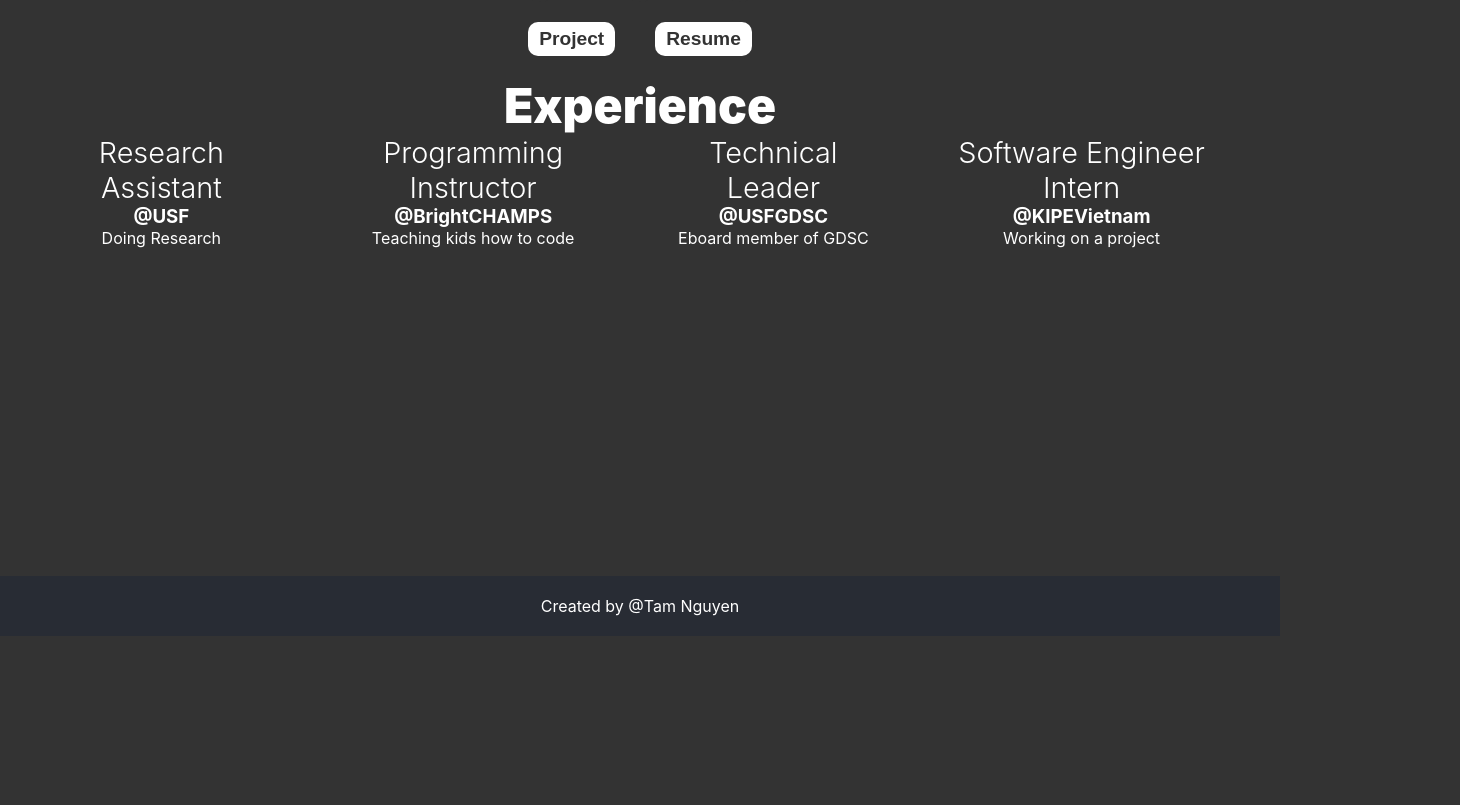
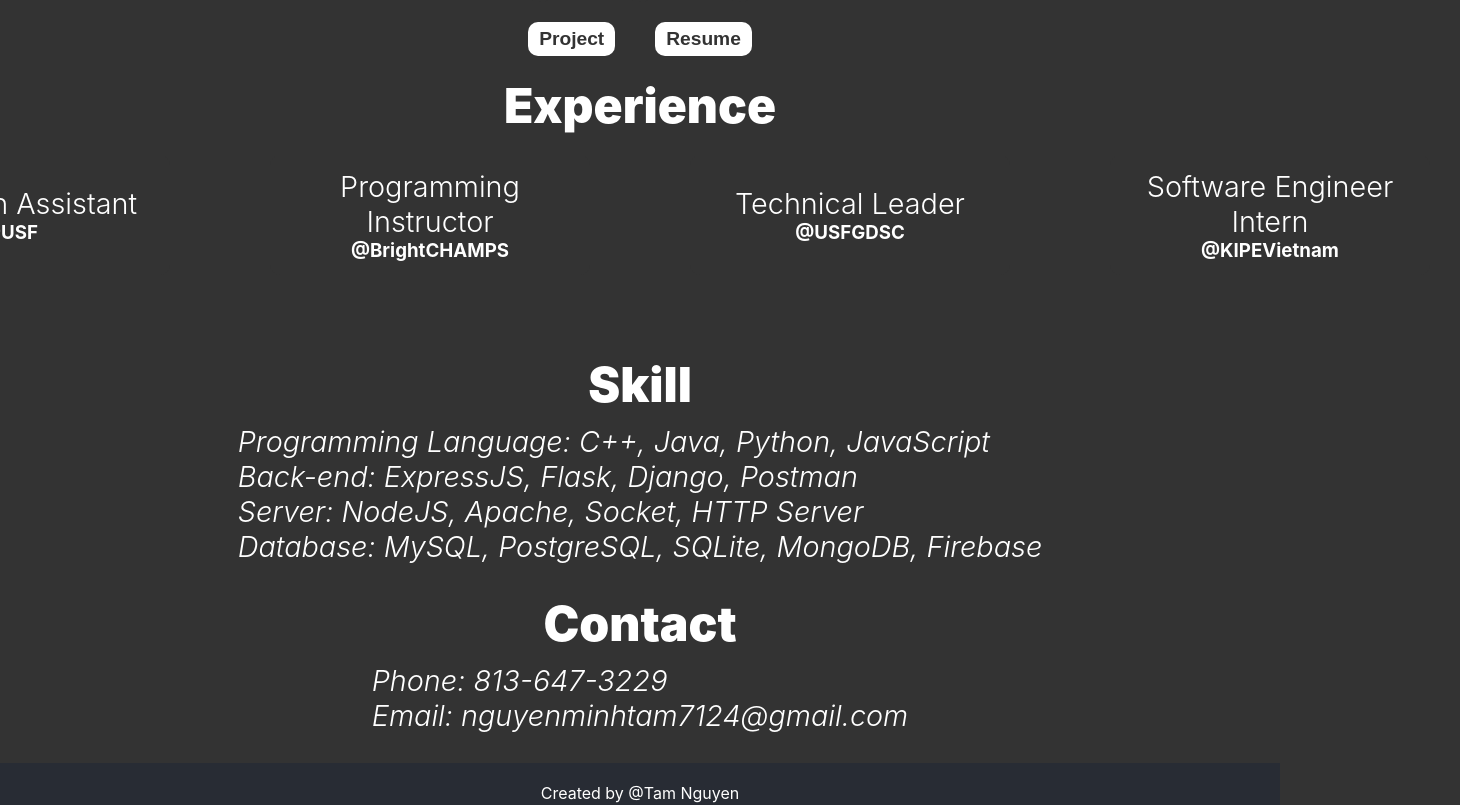
Before and after one commit to ball2004244/portfolio, a React (Create React App) app in the folder my_app/: page / in a window 1280 px wide. Shown: the part 164-969 px from the top of the page, 1460 px wide, since content can reach past the window. Before the commit the page ends 800 px from the top, so only its background shows below. Built offline with nearby package versions, Linux system fonts and the light colour scheme.

Commit message:
finish landing page

```diff
--- a/my_app/src/App.css
+++ b/my_app/src/App.css
@@ -103,7 +103,7 @@
 }
 
 #footer {
-  position: absolute;
+  position: relative;
   bottom: 0;
   width: 100%;
   height: 60px;
@@ -113,26 +113,89 @@
   align-items: center;
 }
 
-/* wrap each experience in a box, and display next-to each other  */
-.experience-box {
+.experience-boxes {
   display: flex;
   flex-direction: row;
   align-items: center;
   justify-content: center;
   margin: 20px;
   margin-top: 0;
+  padding: 10px;
 }
 
-.experience {
+.experience-box {
   display: flex;
   flex-direction: column;
   align-items: center;
   justify-content: center;
   margin: 20px;
   margin-top: 0;
+  padding: 10px;
 }
 
-.experience h2 {
+.experience-box h2 {
   font-size: 1.8rem;
   font-style: normal;
 }
+/* fix the size of front-job-detail and job-detail */
+/* center the content horizontal and vertical */
+.front-job-detail, .job-detail {
+  width: 300px;
+  height: 100px;
+  display: flex;
+  flex-direction: column;
+  align-items: center;
+  justify-content: center;
+  background-color: #333;
+  border-radius: 10px;
+  margin: 20px;
+  margin-top: 0;
+  padding: 10px;
+}
+
+.job-detail {
+  display: none;
+}
+
+.experience-box:hover .job-detail {
+  display: block;
+}
+.experience-box:hover .front-job-detail {
+  display: none;
+}
+
+.skill-boxes {
+  display: flex;
+  flex-direction: row;
+  align-items: center;
+  justify-content: center;
+  margin: 20px;
+  margin-top: 0;
+  padding: 10px;
+}
+
+.skill-box {
+  display: flex;
+  flex-direction: column;
+  align-items: left;
+  justify-content: center;
+  text-align: left;
+}
+
+.contact-boxes {
+  display: flex;
+  flex-direction: row;
+  align-items: center;
+  justify-content: center;
+  margin: 20px;
+  margin-top: 0;
+  padding: 10px;
+}
+
+.contact-box {
+  display: flex;
+  flex-direction: column;
+  align-items: left;
+  justify-content: center;
+  text-align: left;
+}
--- a/my_app/src/App.js
+++ b/my_app/src/App.js
@@ -48,31 +48,78 @@
   return (
     <div>
       <h1>Experience</h1>
+      <div class="experience-boxes">
         <div class="experience-box">
-        <div class="experience">
+          <div class="front-job-detail">
             <h2 class="work-position">Research Assistant</h2>
             <h3 class="work-location">@USF</h3>
-          <p class="job-detail">Doing Research</p>
           </div>
-        <div class="experience">
+          <div class="job-detail">
+            <p>Doing Research</p>
+          </div>
+        </div>
+        <div class="experience-box">
+          <div class="front-job-detail">
             <h2 class="work-position">Programming Instructor</h2>
             <h3 class="work-location">@BrightCHAMPS</h3>
-          <p class="job-detail">Teaching kids how to code</p>
           </div>
-        <div class="experience">
+          <div class="job-detail">
+            <p>Teaching kids how to code</p>
+          </div>
+        </div>
+        <div class="experience-box">
+          <div class="front-job-detail">
             <h2 class="work-position">Technical Leader</h2>
             <h3 class="work-location">@USFGDSC</h3>
-          <p class="job-detail">Eboard member of GDSC</p>
           </div>
-        <div class="experience">
+          <div class="job-detail">
+            <p>Eboard member of GDSC</p>
+          </div>
+        </div>
+        <div class="experience-box">
+          <div class="front-job-detail">
             <h2 class="work-position">Software Engineer Intern</h2>
             <h3 class="work-location">@KIPEVietnam</h3>
-          <p class="job-detail">Working on a project</p>
+          </div>
+          <div class="job-detail">
+            <p>Working on a project</p>
+          </div>
         </div>
       </div>
     </div>
   )
 }
+
+function Skill() {
+  return (
+    <div>
+      <h1>Skill</h1>
+      <div class="skill-boxes">
+        <div class="skill-box">
+          <h2>Programming Language: C++, Java, Python, JavaScript</h2>
+          <h2>Back-end: ExpressJS, Flask, Django, Postman</h2>
+          <h2>Server: NodeJS, Apache, Socket, HTTP Server</h2>
+          <h2>Database: MySQL, PostgreSQL, SQLite, MongoDB, Firebase</h2>
+        </div>
+      </div>
+    </div>
+  )
+}
+
+function Contact() {
+  return (
+    <div>
+      <h1>Contact</h1>
+      <div class="contact-boxes">
+        <div class="contact-box">
+          <h2>Phone: 813-647-3229</h2>
+          <h2>Email: nguyenminhtam7124@gmail.com</h2>
+        </div>
+      </div>
+    </div>
+  )
+}
+
 // create a footer component
 function Footer() {
   return (
@@ -87,6 +134,8 @@
     <div className="App">
       <Header />
       <Experience />
+      <Skill />
+      <Contact />
       <Footer />
     </div>
   );
```
Lines whose indentation alone changed are shown as unchanged.
